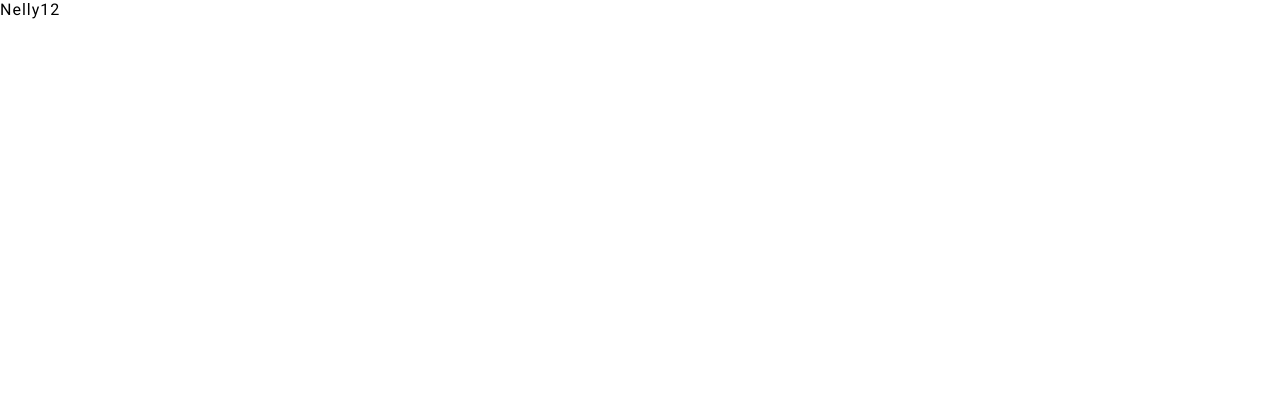
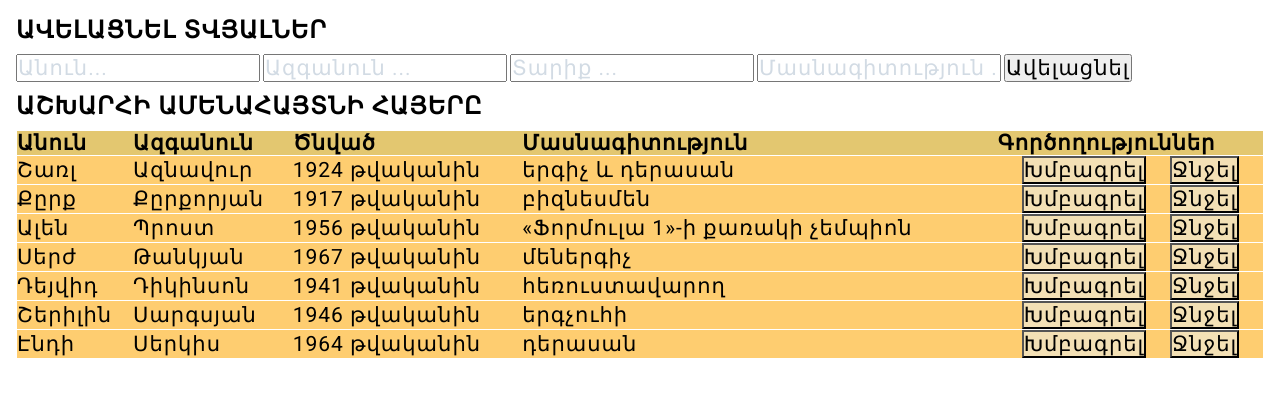
Before and after one commit to nairyasatryan/react-project, a React (Create React App) app: page /nelly in a window 1280 px wide. Shown: the top 396 px of the page. Built offline with nearby package versions, Linux system fonts and the light colour scheme.

Commit message:
last commit

```diff
--- a/package.json
+++ b/package.json
@@ -6,6 +6,7 @@
     "@testing-library/react": "^13.3.0",
     "@testing-library/user-event": "^13.5.0",
     "babel-plugin-macros": "^3.1.0",
+    "nanoid": "^4.0.0",
     "react": "^18.2.0",
     "react-dom": "^18.2.0",
     "react-icons": "^4.4.0",
--- /dev/null
+++ b/src/pages/Nelly/Components/EditableRow.js
@@ -0,0 +1,50 @@
+import React from 'react'
+
+function EditableRow({ editFormData, handleEditFormChange,handleCancelClick }) {
+    return (
+        <tr className="nbody">
+            <td>
+                <input type="text"
+                    required="required"
+                    placeholder="Enter a name..."
+                    name="name"
+                    value= {editFormData.name}
+                    onChange={handleEditFormChange}>
+                </input>
+            </td>
+            <td>
+                <input type="text"
+                    name="surname"
+                    placeholder="Enter a surname ..."
+                    required="required"
+                    value= {editFormData.surname}
+                    onChange={handleEditFormChange}>
+                </input>
+            </td>
+            <td>
+                <input type="text"
+                    name="age"
+                    placeholder="Enter a age ..."
+                    required="required"
+                    value= {editFormData.age}
+                    onChange={handleEditFormChange}>
+                </input>
+            </td>
+            <td>
+                <input type="text"
+                    name="profesion"
+                    placeholder="Enter a profesion ..."
+                    required="required"
+                    value= {editFormData.profesion}
+                    onChange={handleEditFormChange}>
+                </input>
+            </td>
+            <td>
+                <button type="submit">Պահպանել</button>
+                <button type="button" onClick={handleCancelClick}>Չեղարկել</button>
+            </td>
+        </tr>
+    )
+}
+
+export default EditableRow
--- /dev/null
+++ b/src/pages/Nelly/Components/ReadOnlyRow.js
@@ -0,0 +1,18 @@
+import React from 'react'
+
+function ReadOnlyRow({contact, handleEditClick, handleDeleteClick}) {
+  return (
+    <tr className="nbody">
+      <td>{contact.name}</td>
+      <td>{contact.surname}</td>
+      <td>{contact.age}</td>
+      <td>{contact.profesion}</td>
+      <td>
+        <button type="button" onClick={(event)=> handleEditClick(event, contact)}>Խմբագրել</button>
+        <button type="button" onClick={()=>handleDeleteClick(contact.id)}>Ջնջել</button>
+      </td>
+    </tr>
+  )
+}
+
+export default ReadOnlyRow
--- /dev/null
+++ b/src/pages/Nelly/Nelly.css
@@ -0,0 +1,58 @@
+.crud-container {
+  display: flex;
+  flex-direction: column;
+  gap: 10px;
+  padding: 1rem;
+}
+
+.ntable {
+  border-collapse: collapse;
+  width: 100%;
+}
+
+/* th,
+td {
+  border: 1px solid #ffffff;
+  text-align: left;
+  padding: 8px;
+  font-size: 32px;
+} */
+
+.nhead{
+  background-color: #E3C770;
+  border: 1px solid #ffffff;
+  text-align: left;
+  padding: 8px;
+  font-size: 32px;
+  border-collapse: collapse;
+}
+
+.nbody {
+  background-color: #FECD70;
+  border: 1px solid #ffffff;
+  text-align: left;
+  padding: 8px;
+  font-size: 32px;
+  border-collapse: collapse;
+}
+
+.nform {
+  display: flex;
+  gap: 3px;
+}
+
+.nform td:last-child {
+  display: flex;
+  justify-content: space-evenly;
+}
+
+.nform * {
+  font-size: 21px;
+}
+.nbody button {
+  background-color: #F3E0B5;
+}
+.ntitle {
+  font-family: Arial, Helvetica, sans-serif;
+  text-transform: uppercase;
+}
--- a/src/pages/Nelly/Nelly.js
+++ b/src/pages/Nelly/Nelly.js
@@ -1,7 +1,152 @@
-import React from 'react'
+import React, { useState, Fragment } from 'react'
+import { nanoid } from "nanoid"
+import "./Nelly.css"
+import data from "./nelly-data.json"
+import ReadOnlyRow from './Components/ReadOnlyRow'
+import EditableRow from './Components/EditableRow'
 
 export default function Nelly() {
+  const [contacts, setContacts] = useState(data)
+  const [addFormData, setAddFormData] = useState({
+    name: "",
+    surname: "",
+    age: "",
+    profesion: "",
+  })
+  const [editFormData, setEditFormData] = useState({
+    name: "",
+    surname: "",
+    age: "",
+    profesion: "",
+  })
+  const [editContactId, setEditContactId] = useState(null)
+  const handleAddFormChange = (event) => {
+    event.preventDefault();
+    const fieldName = event.target.getAttribute("name")
+    const fieldValue = event.target.value
+    const newFormData = { ...addFormData }
+    newFormData[fieldName] = fieldValue
+    setAddFormData(newFormData)
+  }
+  const handleEditFormChange = (event) => {
+    event.preventDefault()
+    const fieldName = event.target.getAttribute("name")
+    const fieldValue = event.target.value
+    const newFormData = { ...editFormData }
+    newFormData[fieldName] = fieldValue
+    setEditFormData(newFormData)
+  }
+  const handleAddFormSubmit = (event) => {
+    event.preventDefault()
+    const newContact = {
+      id: nanoid(),
+      name: addFormData.name,
+      surname: addFormData.surname,
+      age: addFormData.age,
+      profesion: addFormData.profesion,
+    }
+    const newContacts = [...contacts, newContact]
+    setContacts(newContacts)
+  }
+  const handleEditFormSubmit = (event) => {
+    event.preventDefault()
+    const editedContact = {
+      id: editContactId,
+      name: editFormData.name,
+      surname: editFormData.surname,
+      age: editFormData.age,
+      profesion: editFormData.profesion
+    }
+    const newContacts = [...contacts]
+    const index = contacts.findIndex((contact) => contact.id === editContactId)
+    newContacts[index] = editedContact
+    setContacts(newContacts)
+    setEditContactId(null)
+  }
+  const handleEditClick = (event, contact) => {
+    event.preventDefault();
+    setEditContactId(contact.id)
+    const formValues = {
+      name: contact.name,
+      surname: contact.surname,
+      age: contact.age,
+      profesion: contact.profesion,
+    }
+    setEditFormData(formValues)
+  }
+  const handleCancelClick = () => {
+    setEditContactId(null)
+  }
+  const handleDeleteClick= (contactId) => {
+    const newContacts = [...contacts]
+    const index= contacts.findIndex((contact)=>contact.id ===contactId)
+    newContacts.splice(index,1)
+    setContacts(newContacts)
+
+  }
   return (
-    <div>Nelly12</div>
+
+    <div className="crud-container">
+       <h2 className='ntitle'>Ավելացնել տվյալներ</h2>
+      <form className='nform' onSubmit={handleAddFormSubmit}>
+        <input type="text"
+          name="name"
+          placeholder="Անուն..."
+          required="required"
+          onChange={handleAddFormChange}
+        />
+        <input type="text"
+          name="surname"
+          placeholder="Ազգանուն ..."
+          required="required"
+          onChange={handleAddFormChange}
+        />
+        <input type="text"
+          name="age"
+          placeholder="Տարիք ..."
+          required="required"
+          onChange={handleAddFormChange}
+        />
+        <input type="text"
+          name="profesion"
+          placeholder="Մասնագիտություն ..."
+          required="required"
+          onChange={handleAddFormChange}
+        />
+        <button typa="submit">Ավելացնել</button>
+      </form>
+      <h2 className="ntitle">Աշխարհի ամենահայտնի հայերը</h2>
+      <form className="nform" onSubmit={handleEditFormSubmit}>
+        <table className="ntable">
+          <thead>
+            <tr className="nhead">
+              <th>Անուն</th>
+              <th>Ազգանուն</th>
+              <th>Ծնված</th>
+              <th>Մասնագիտություն</th>
+              <th>Գործողություններ</th>
+            </tr>
+          </thead>
+          <tbody>
+            {contacts.map((contact) =>
+              <Fragment>
+                {editContactId === contact.id ? (
+                  <EditableRow
+                    editFormData={editFormData}
+                    handleEditFormChange={handleEditFormChange}
+                    handleCancelClick={handleCancelClick }
+                  />
+                ) : (
+                  <ReadOnlyRow contact={contact}
+                    handleEditClick={handleEditClick}
+                    handleDeleteClick={handleDeleteClick}
+                  />
+                )}
+              </Fragment>
+            )}
+          </tbody>
+        </table>
+      </form >
+    </div>
   )
 }
--- /dev/null
+++ b/src/pages/Nelly/nelly-data.json
@@ -0,0 +1,51 @@
+[
+    {
+        "id": 1,
+        "name": "Շառլ",
+        "surname": "Ազնավուր",
+        "age":"1924 թվականին",
+        "profesion": "երգիչ և դերասան"
+    },
+    {
+        "id": 2,
+        "name": "Քըրք",
+        "surname": "Քըրքորյան",
+        "age":"1917 թվականին",
+        "profesion": "բիզնեսմեն"
+    },
+    {
+        "id": 3,
+        "name": "Ալեն",
+        "surname": "Պրոստ",
+        "age":"1956 թվականին",
+        "profesion": "«Ֆորմուլա 1»-ի քառակի չեմպիոն"
+    },
+    {
+        "id": 4,
+        "name": "Սերժ",
+        "surname": "Թանկյան",
+        "age":"1967 թվականին",
+        "profesion": "մեներգիչ"
+    },
+    {
+        "id": 5,
+        "name": "Դեյվիդ",
+        "surname": "Դիկինսոն",
+        "age":"1941 թվականին",
+        "profesion": "հեռուստավարող"
+    },
+    {
+        "id": 6,
+        "name": "Շերիլին",
+        "surname": "Սարգսյան",
+        "age":"1946 թվականին",
+        "profesion": "երգչուհի"
+    },
+    {
+        "id": 7,
+        "name": "Էնդի",
+        "surname": "Սերկիս",
+        "age":"1964 թվականին",
+        "profesion": "դերասան"
+    }
+]
```
Also changed, not shown: public/assets/nelly.jpg (added), 1 other file (tests, documents, lock files or other folders).
